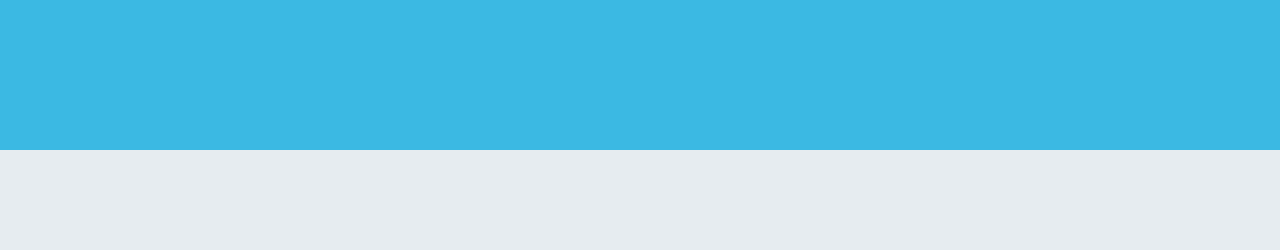
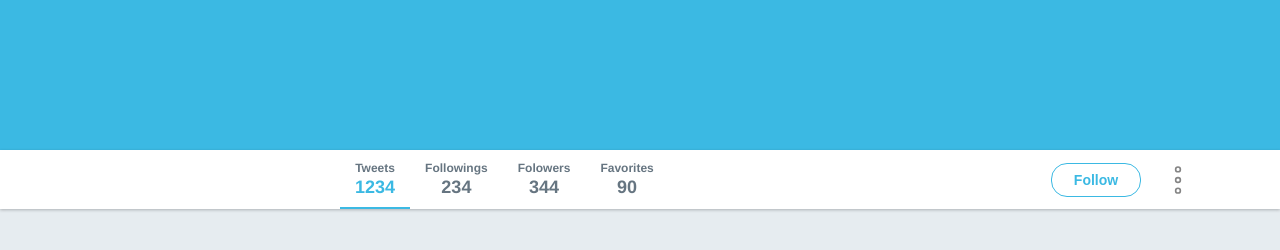
Before and after one commit to rianperassoli/css-flex-box-tests, a plain HTML site: page simple page/index.html in a window 1280 px wide. Shown: the part 276-526 px from the top of the page. Drawn offline with Linux system fonts and the light colour scheme.

Commit message:
Criada barra acima da timeline

```diff
--- a/simple page/index.html
+++ b/simple page/index.html
@@ -45,6 +45,34 @@
   <div class="banner">
     <h1>Twitter do Rian</h1>
   </div>
+
+  <div class="bar">
+    <div class="content">
+      <ul>
+        <li class="active">
+          <span>Tweets</span>
+          <strong>1234</strong>
+        </li>
+        <li>
+          <span>Followings</span>
+          <strong>234</strong>
+        </li>
+        <li>
+          <span>Folowers</span>
+          <strong>344</strong>
+        </li>
+        <li>
+          <span>Favorites</span>
+          <strong>90</strong>
+        </li>
+      </ul>
+
+      <div class="actions">
+        <button>Follow</button>
+        <img src="images/more.svg" alt="More">
+      </div>
+    </div>
+  </div>
 </body>
 
 </html>
--- a/simple page/styles.css
+++ b/simple page/styles.css
@@ -98,9 +98,89 @@ div.banner {
   height: 380px;
   width: 100%;
   background: #3bb9e3;
-
   display: flex;
   align-items: center;
   justify-content: center;
   color: #fff;
 }
+
+div.bar {
+  height: 59px;
+  background: #FFF;
+  box-shadow: 0 1px 3px rgba(0, 0, 0, .25);
+}
+
+div.bar .content {
+  display: flex;
+  justify-content: space-between;
+  align-items: center;
+  padding-left: 285px;
+  height: 100%;
+}
+
+div.bar .content ul {
+  list-style: none;
+  display: flex;
+  height: 100%;
+}
+
+div.bar .content ul li {
+  display: flex;
+  flex-direction: column;
+  align-items: center;
+  justify-content: center;
+  padding: 0 15px;
+  position: relative;
+}
+
+div.bar .content ul li.active::after {
+  content: '';
+  height: 2px;
+  position: absolute;
+  bottom: 0;
+  left: 0;
+  width: 100%;
+  background: #3bb9e3;
+}
+
+div.bar .content ul li span {
+  color: #667581;
+  font-size: 12px;
+  font-weight: bold;
+}
+
+div.bar .content ul li strong {
+  color: #667581;
+  font-size: 18px;
+  font-weight: bold;
+  margin-top: 2px;
+}
+
+div.bar .content ul li.active strong {
+  color: #3bb9e3;
+}
+
+div.bar .content .actions {
+  display: flex;
+}
+
+div.bar .content .actions button {
+  height: 34px;
+  background: #FFF;
+  display: flex;
+  align-items: center;
+  justify-content: center;
+  width: 90px;
+  font-weight: bold;
+  font-size: 14px;
+  color: #3bb9e3;
+  border: 1px solid #3bb9e3;
+  border-radius: 16px;
+
+  margin-right: 20px;
+}
+
+div.bar .content .actions img {
+  height: 34px;
+  opacity: 0.7;
+}
```
Also changed, not shown: simple page/images/more.svg (added).
